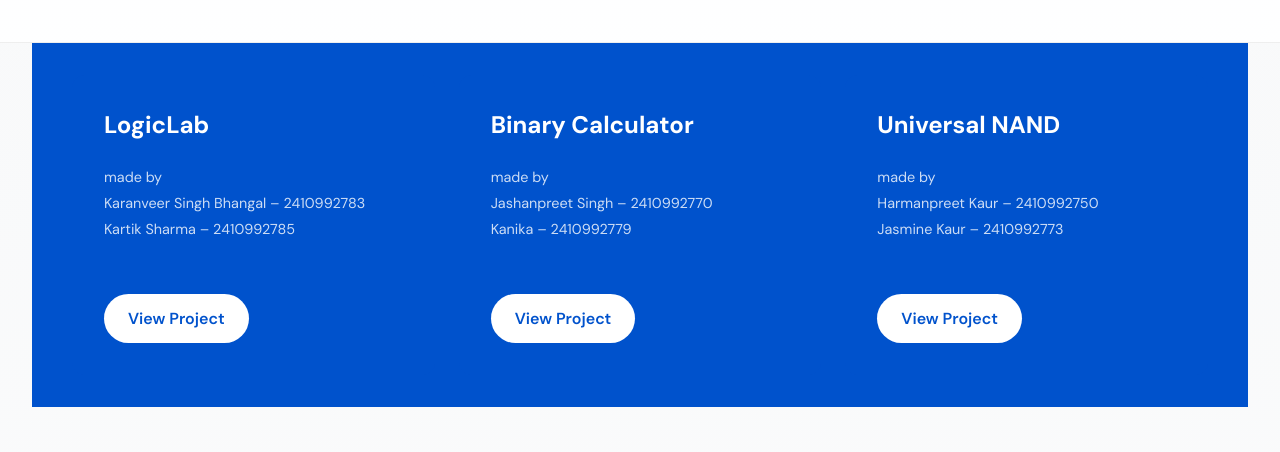
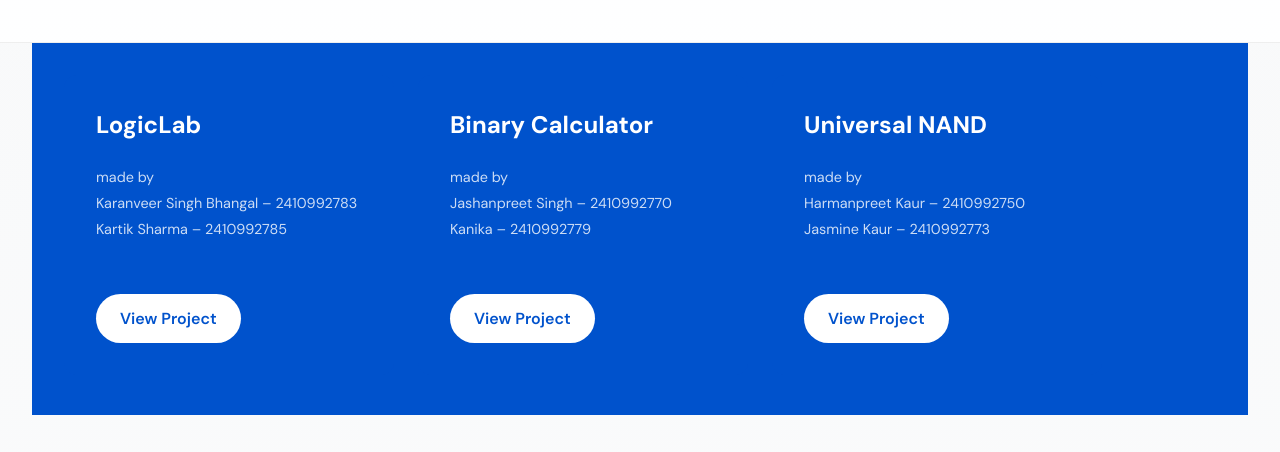
Before and after one commit to jashan037/DE_Projects, a plain HTML site: page index.html in a window 1280 px wide. Shown: the part 111-563 px from the top of the page. Drawn offline with Linux system fonts and the light colour scheme; a web font is replaced by a local one.

Commit message:
feat: make featured projects horizontally scrollable

```diff
--- a/index.html
+++ b/index.html
@@ -19,26 +19,32 @@
         }
 
         .featured-projects {
-            display: grid;
-            grid-template-columns: repeat(1, 1fr);
+            display: flex;
+            overflow-x: auto;
             gap: 1.5rem;
-            max-width: 1200px;
-            margin: 0 auto;
             padding: 0 1rem;
+            -webkit-overflow-scrolling: touch;
+            scrollbar-width: none; /* Firefox */
+        }
+
+        .featured-projects::-webkit-scrollbar {
+            display: none; /* Chrome, Safari, Opera */
         }
 
         .featured-card {
+            flex: 0 0 280px;
+            min-width: 280px;
             background-color: #0052cc;
             color: white;
             padding: 2rem;
             border-radius: 12px;
             display: flex;
             flex-direction: column;
-            height: 100%;
-            min-height: 300px;
+            height: 300px;
             position: relative;
             overflow: hidden;
             z-index: 1;
+            margin-bottom: 0.5rem;
         }
 
         .featured-card h3 {
@@ -81,8 +87,12 @@
 
         @media (min-width: 768px) {
             .featured-projects {
-                grid-template-columns: repeat(3, 1fr);
                 padding: 0 2rem;
+            }
+
+            .featured-card {
+                flex: 0 0 330px;
+                min-width: 330px;
             }
         }
     </style>
```
